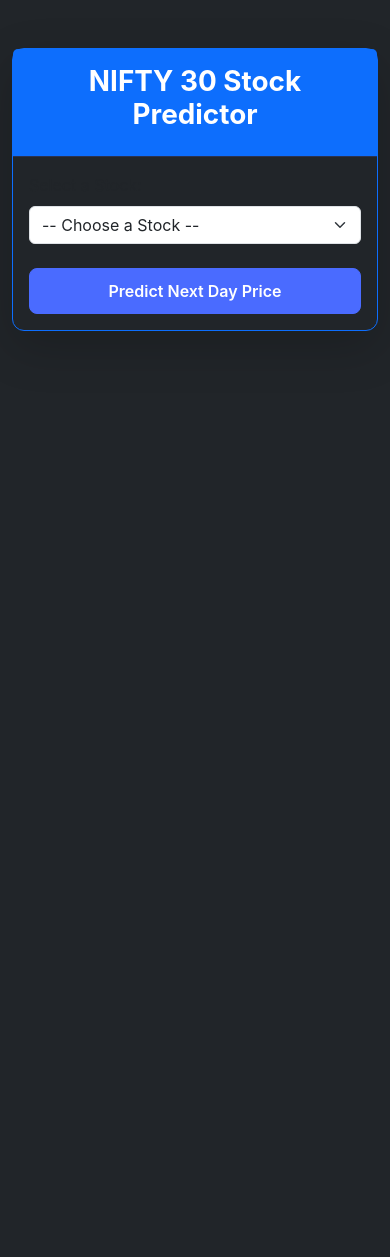
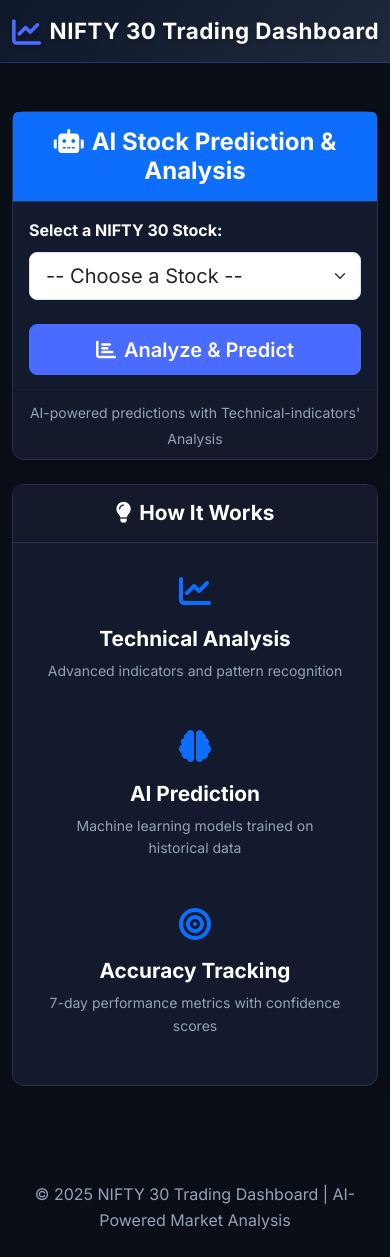
Before and after one commit to riyaguptaaa/AI-Stock-Prediction-Dashboard, a Flask app: page / in a window 390 px wide. Before the commit the page ends 331 px from the top, so only its background shows below. Run offline with Flask 3, Linux system fonts and the light colour scheme; parts of the project's set-up code (start-up, migrations or seed data) failed here and were passed over.

Commit message:
Updated index.html UI to match results page design; added feature cards, AI intro, and responsive layout improvements

```diff
--- a/templates/index.html
+++ b/templates/index.html
@@ -3,41 +3,108 @@
 <head>
     <meta charset="UTF-8">
     <meta name="viewport" content="width=device-width, initial-scale=1.0">
-    <title>NIFTY 30 Stock Predictor</title>
+    <title>NIFTY 30 Trading Dashboard</title>
+    <link rel="icon" href="./static/favicon-32x32.png" type="image/x-icon">
     <link href="https://cdn.jsdelivr.net/npm/bootstrap@5.3.0/dist/css/bootstrap.min.css" rel="stylesheet">
+    <link href="https://cdnjs.cloudflare.com/ajax/libs/font-awesome/6.0.0/css/all.min.css" rel="stylesheet">
+    <link href="https://fonts.googleapis.com/css2?family=Inter:wght@300;400;500;600;700&display=swap" rel="stylesheet">
     <link href="/static/css/styles.css" rel="stylesheet">
-    <link rel="icon" href="./static/favicon-32x32.png" type="image/x-icon">
 </head>
-<body class="bg-dark text-light">
+<body>
+    <nav class="navbar navbar-expand-lg">
+        <div class="container">
+            <a class="navbar-brand" href="/">
+                <i class="fas fa-chart-line me-2"></i>NIFTY 30 Trading Dashboard
+            </a>
+        </div>
+    </nav>
 
     <div class="container py-5">
-        <div class="card bg-dark border-primary shadow-lg">
-            <div class="card-header bg-primary text-white text-center">
-                <h1>NIFTY 30 Stock Predictor</h1>
+        <div class="row justify-content-center">
+            <div class="col-lg-8">
+                <div class="card fade-in">
+                    <div class="card-header bg-primary text-white">
+                        <h2 class="mb-0 text-center">
+                            <i class="fas fa-robot me-2"></i>AI Stock Prediction & Analysis
+                        </h2>
                     </div>
                     <div class="card-body">
                         <form action="/predict" method="post">
                             <div class="mb-4">
-                        <label for="ticker" class="form-label">Select a Stock:</label>
-                        <select class="form-select" id="ticker" name="ticker" required>
+                                <label for="ticker" class="form-label fw-bold text-white">Select a NIFTY 30 Stock:</label>
+                                <select class="form-select form-select-lg" id="ticker" name="ticker" required>
                                     <option value="">-- Choose a Stock --</option>
                                     {% for ticker in tickers %}
                                         <option value="{{ ticker }}">{{ ticker }}</option>
                                     {% endfor %}
                                 </select>
                             </div>
-                    <button type="submit" class="btn btn-primary w-100">Predict Next Day Price</button>
+                            <button type="submit" class="btn btn-primary btn-lg w-100">
+                                <i class="fas fa-chart-bar me-2"></i>Analyze & Predict
+                            </button>
                         </form>
 
                         {% if error %}
-                <div class="alert alert-danger mt-4">
+                        <div class="alert alert-danger mt-4 fade-in">
+                            <i class="fas fa-exclamation-triangle me-2"></i>
                             <strong>Error:</strong> {{ error }}
                         </div>
                         {% endif %}
                     </div>
+                    <div class="card-footer text-muted text-center">
+                        <small>AI-powered predictions with Technical-indicators' Analysis</small>
                     </div>
                 </div>
 
+                <div class="card mt-4 fade-in" style="animation-delay: 0.2s">
+                    <div class="card-header">
+                        <h4 class="mb-0 text-center">
+                            <i class="fas fa-lightbulb me-2"></i>How It Works
+                        </h4>
+                    </div>
+                    <div class="card-body">
+                        <div class="row">
+                            <div class="col-md-4">
+                                <div class="feature-card text-center p-3">
+                                    <div class="feature-icon mb-3">
+                                        <i class="fas fa-chart-line fa-2x text-primary"></i>
+                                    </div>
+                                    <h5>Technical Analysis</h5>
+                                    <p class="small text-muted">Advanced indicators and pattern recognition</p>
+                                </div>
+                            </div>
+                            <div class="col-md-4">
+                                <div class="feature-card text-center p-3">
+                                    <div class="feature-icon mb-3">
+                                        <i class="fas fa-brain fa-2x text-primary"></i>
+                                    </div>
+                                    <h5>AI Prediction</h5>
+                                    <p class="small text-muted">Machine learning models trained on historical data</p>
+                                </div>
+                            </div>
+                            <div class="col-md-4">
+                                <div class="feature-card text-center p-3">
+                                    <div class="feature-icon mb-3">
+                                        <i class="fas fa-bullseye fa-2x text-primary"></i>
+                                    </div>
+                                    <h5>Accuracy Tracking</h5>
+                                    <p class="small text-muted">7-day performance metrics with confidence scores</p>
+                                </div>
+                            </div>
+                        </div>
+                    </div>
+                </div>
+            </div>
+        </div>
+    </div>
+
+    <footer class="py-4 mt-4">
+        <div class="container text-center">
+            <p class="mb-0 text-muted">© 2025 NIFTY 30 Trading Dashboard | AI-Powered Market Analysis</p>
+        </div>
+    </footer>
+
     <script src="https://cdn.jsdelivr.net/npm/bootstrap@5.3.0/dist/js/bootstrap.bundle.min.js"></script>
+    <script src="/static/js/dashboard.js"></script>
 </body>
 </html>
```
Lines whose indentation alone changed are shown as unchanged.
